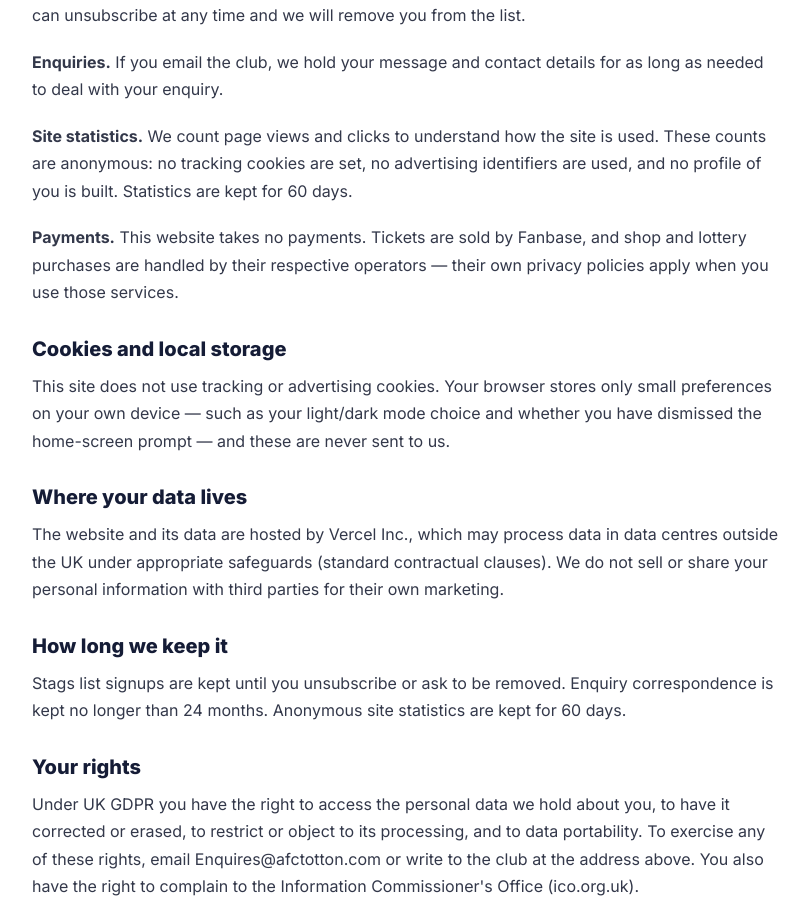
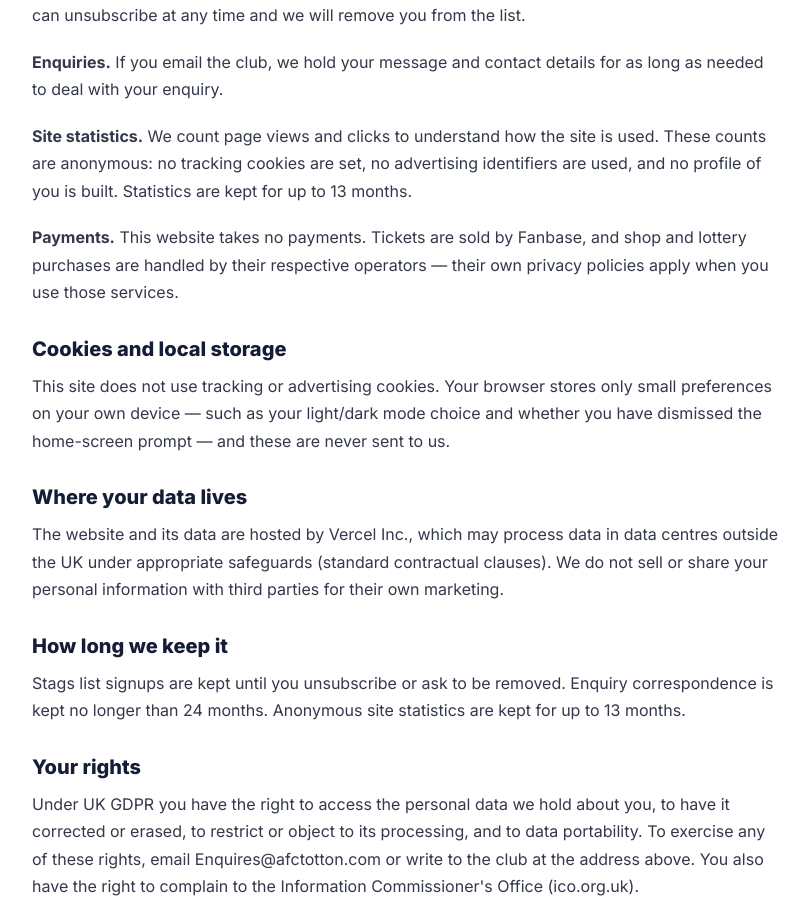
Before and after one commit to triggsoliver-ship-it/afc-totton-demo, a website: page privacy.html in a window 1280 px wide. Shown: the part 524-1446 px from the top of the page, without its empty margins (218-1027 px from the left). Drawn offline with nearby package versions, Linux system fonts and the light colour scheme; no server answers.

Commit message:
Privacy: statistics retention matches site (13 months)

```diff
--- a/privacy.html
+++ b/privacy.html
@@ -26,14 +26,14 @@
 <h3>What we collect and why</h3>
 <p><b>The Stags list.</b> If you sign up for club news, we collect the name and email address you give us, with your consent, and use them only to send you club news, ticket information and offers. You can unsubscribe at any time and we will remove you from the list.</p>
 <p><b>Enquiries.</b> If you email the club, we hold your message and contact details for as long as needed to deal with your enquiry.</p>
-<p><b>Site statistics.</b> We count page views and clicks to understand how the site is used. These counts are anonymous: no tracking cookies are set, no advertising identifiers are used, and no profile of you is built. Statistics are kept for 60 days.</p>
+<p><b>Site statistics.</b> We count page views and clicks to understand how the site is used. These counts are anonymous: no tracking cookies are set, no advertising identifiers are used, and no profile of you is built. Statistics are kept for up to 13 months.</p>
 <p><b>Payments.</b> This website takes no payments. Tickets are sold by Fanbase, and shop and lottery purchases are handled by their respective operators &mdash; their own privacy policies apply when you use those services.</p>
 <h3>Cookies and local storage</h3>
 <p>This site does not use tracking or advertising cookies. Your browser stores only small preferences on your own device &mdash; such as your light/dark mode choice and whether you have dismissed the home-screen prompt &mdash; and these are never sent to us.</p>
 <h3>Where your data lives</h3>
 <p>The website and its data are hosted by Vercel Inc., which may process data in data centres outside the UK under appropriate safeguards (standard contractual clauses). We do not sell or share your personal information with third parties for their own marketing.</p>
 <h3>How long we keep it</h3>
-<p>Stags list signups are kept until you unsubscribe or ask to be removed. Enquiry correspondence is kept no longer than 24 months. Anonymous site statistics are kept for 60 days.</p>
+<p>Stags list signups are kept until you unsubscribe or ask to be removed. Enquiry correspondence is kept no longer than 24 months. Anonymous site statistics are kept for up to 13 months.</p>
 <h3>Your rights</h3>
 <p>Under UK GDPR you have the right to access the personal data we hold about you, to have it corrected or erased, to restrict or object to its processing, and to data portability. To exercise any of these rights, email <a href="mailto:Enquires@afctotton.com">Enquires@afctotton.com</a> or write to the club at the address above. You also have the right to complain to the Information Commissioner's Office (ico.org.uk).</p>
 <h3>Children</h3>
```
